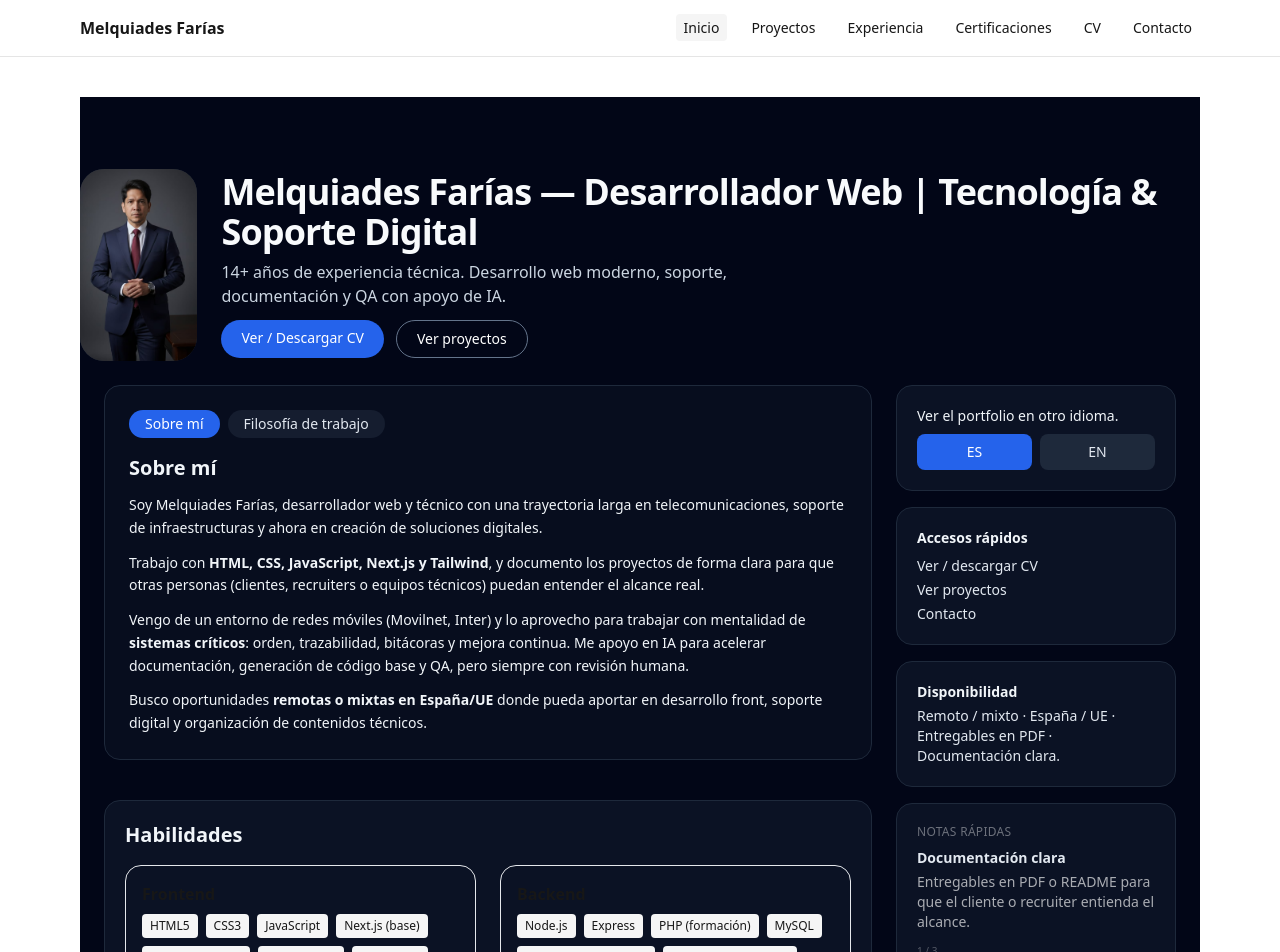
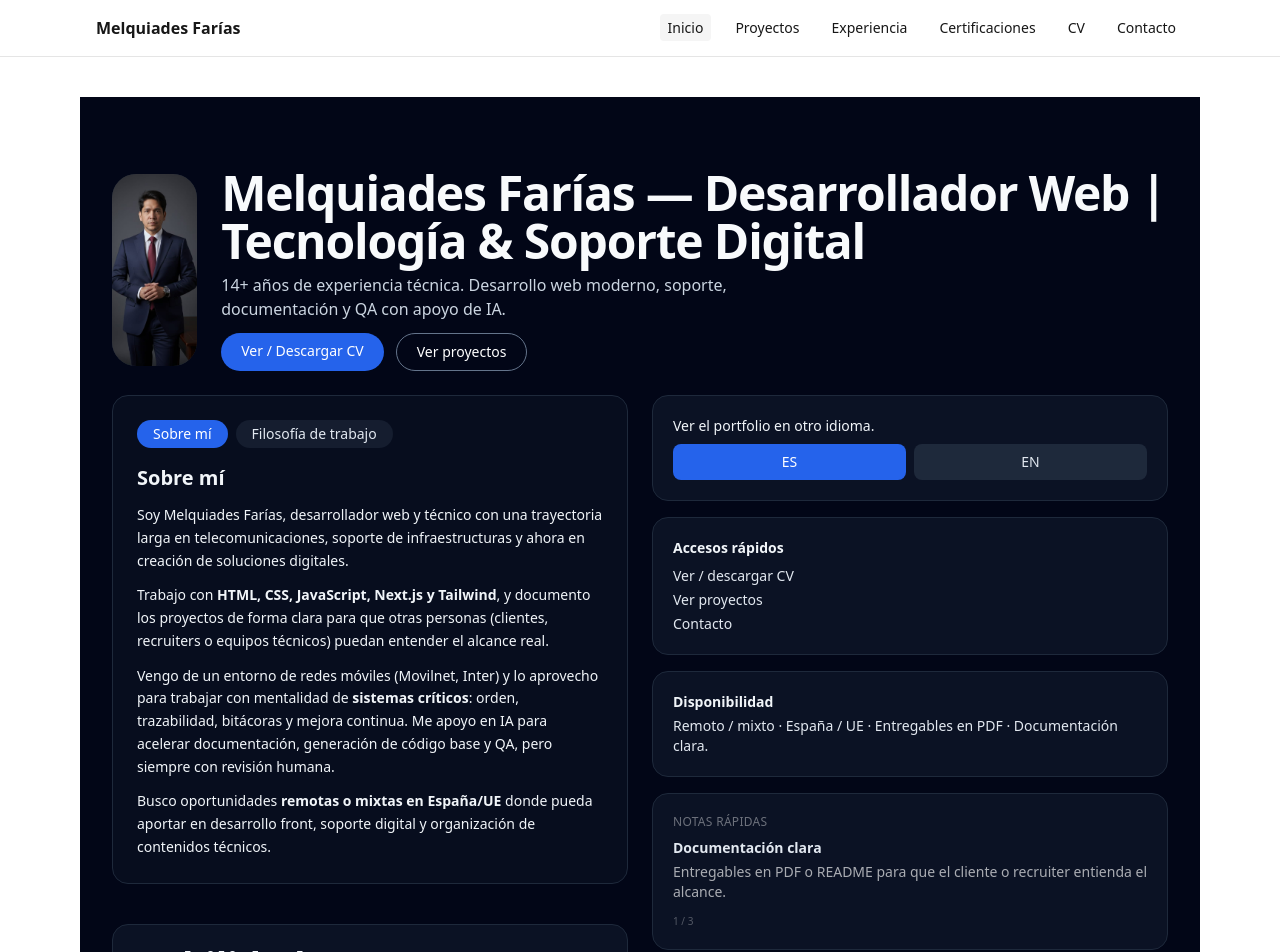
Before and after one commit to Remotas/remotas-portfolio, a Next.js app: page / in a window 1280 px wide. Shown: the top 952 px of the page. Built offline with nearby package versions, Linux system fonts and the light colour scheme.

Commit message:
Improve responsive layout across portfolio pages

```diff
--- a/app/certifications/page.tsx
+++ b/app/certifications/page.tsx
@@ -25,9 +25,9 @@ export default function CertificationsPage() {
     <main
       className={`min-h-screen ${themeTokens.backgroundBase} pb-12 pt-8`}
     >
-      <div className="mx-auto max-w-6xl px-4 space-y-6">
+      <div className="mx-auto max-w-6xl px-4 sm:px-6 lg:px-8 space-y-6">
         <Section id="certifications" title="Certificaciones" headingLevel="h1">
-          <div className="grid gap-4 md:grid-cols-2">
+          <div className="grid gap-6 sm:grid-cols-2 lg:grid-cols-3">
             {certs.map((c, idx) => (
               <div
                 key={c.title ?? idx}
--- a/app/contact/page.tsx
+++ b/app/contact/page.tsx
@@ -8,11 +8,11 @@ export const metadata = {
 export default function ContactPage() {
   return (
     <main className="min-h-screen bg-slate-950 text-slate-50">
-      <div className="mx-auto max-w-6xl px-4 py-16 md:py-20">
-        <div className="grid gap-10 md:grid-cols-[1.1fr,1.3fr]">
+      <div className="mx-auto max-w-6xl px-4 sm:px-6 lg:px-8 py-16 sm:py-20">
+        <div className="grid gap-6 md:grid-cols-2">
           {/* Panel de datos */}
           <section className="rounded-2xl bg-slate-900/60 p-6 md:p-8">
-            <h1 className="text-2xl font-semibold tracking-tight mb-4">
+            <h1 className="text-2xl sm:text-3xl lg:text-4xl font-bold tracking-tight mb-4">
               Contacto
             </h1>
             <p className="text-slate-300 mb-8">
--- a/app/experience/page.tsx
+++ b/app/experience/page.tsx
@@ -21,7 +21,7 @@ export default function ExperiencePage() {
     <main
       className={`min-h-screen ${themeTokens.backgroundBase} pb-12 pt-8`}
     >
-      <div className="mx-auto max-w-6xl px-4 space-y-6">
+      <div className="mx-auto max-w-6xl px-4 sm:px-6 lg:px-8 space-y-6">
         <Section id="experience" title="Experiencia" headingLevel="h1">
           <Timeline items={data} />
         </Section>
--- a/app/page.tsx
+++ b/app/page.tsx
@@ -150,7 +150,7 @@ export default async function Home({
       className={`min-h-screen ${themeTokens.backgroundBase} pb-12 pt-8`}
     >
       {/* hero */}
-      <div className="max-w-6xl mx-auto px-4 md:px-8 lg:px-0 pt-10 flex flex-col lg:flex-row gap-8">
+      <div className="mx-auto max-w-6xl px-4 sm:px-6 lg:px-8 pt-10 flex flex-col gap-8 lg:flex-row">
         {/* columna izquierda (hero) */}
         <div className="flex-1 space-y-8">
           <header className="flex flex-col gap-6 md:flex-row md:items-center md:justify-between">
@@ -165,11 +165,11 @@ export default async function Home({
                 />
               </div>
               <div className="space-y-2">
-                <h1 className="text-3xl md:text-4xl font-bold tracking-tight text-slate-50">
+                <h1 className="text-3xl sm:text-4xl lg:text-5xl font-bold tracking-tight text-slate-50">
                   {ui.title}
                 </h1>
                 <p className="text-slate-300 max-w-xl">{ui.subtitle}</p>
-                <div className="flex gap-3 pt-1">
+                <div className="flex flex-wrap gap-3 pt-1">
                   <a
                     href={withLang("/cv")}
                     className="rounded-full bg-blue-600 px-5 py-2 text-sm font-medium text-white hover:bg-blue-500 transition"
@@ -190,7 +190,7 @@ export default async function Home({
       </div>
 
       {/* layout de 2 columnas */}
-      <div className="mx-auto max-w-6xl px-4 sm:px-6 mt-6 grid grid-cols-1 lg:grid-cols-[minmax(0,1fr)_280px] gap-6">
+      <div className="mx-auto max-w-6xl px-4 sm:px-6 lg:px-8 mt-6 grid gap-6 md:grid-cols-2">
         {/* columna izquierda */}
         <div className="space-y-10">
           {/* aquí metemos el carrusel con Sobre mí / Filosofía */}
--- a/app/projects/page.tsx
+++ b/app/projects/page.tsx
@@ -30,9 +30,9 @@ export default function ProjectsPage() {
     <main
       className={`min-h-screen ${themeTokens.backgroundBase} pb-12 pt-8`}
     >
-      <div className="mx-auto max-w-6xl px-4 space-y-6">
+      <div className="mx-auto max-w-6xl px-4 sm:px-6 lg:px-8 space-y-6">
         <Section id="projects" title="Proyectos" headingLevel="h1">
-          <div className="grid gap-4 md:grid-cols-2">
+          <div className="grid gap-6 sm:grid-cols-2 lg:grid-cols-3">
             {projects.map((p: any) => (
               <ProjectCard key={p.slug} {...p} />
             ))}
--- a/components/Header.tsx
+++ b/components/Header.tsx
@@ -20,11 +20,11 @@ export default function Header() {
 
   return (
     <header className="border-b border-neutral-200 dark:border-neutral-800">
-      <nav className="container flex items-center justify-between py-4">
+      <nav className="mx-auto max-w-6xl px-4 sm:px-6 lg:px-8 flex flex-wrap items-center justify-between gap-3 py-4 md:flex-nowrap">
         <Link href="/" className="font-semibold">
           Melquiades Farías
         </Link>
-        <ul className="flex gap-4 text-sm">
+        <ul className="flex flex-wrap items-center gap-2 text-sm md:gap-4">
           {NAV.map((item) => (
             <li key={item.href}>
               <Link
--- a/components/Section.tsx
+++ b/components/Section.tsx
@@ -21,6 +21,11 @@ export default function Section({
 }: SectionProps) {
   const HeadingTag = headingLevel;
 
+  const headingClass =
+    headingLevel === "h1" || headingLevel === "h2"
+      ? `text-2xl sm:text-3xl lg:text-4xl font-bold ${themeTokens.headingColor}`
+      : `text-xl font-semibold ${themeTokens.headingColor}`;
+
   return (
     <section
       id={id}
@@ -28,7 +33,7 @@ export default function Section({
     >
       {title ? (
         <HeadingTag
-          className={`text-xl font-semibold mb-4 ${themeTokens.headingColor}`}
+          className={`${headingClass} mb-4`}
         >
           {title}
         </HeadingTag>
```
